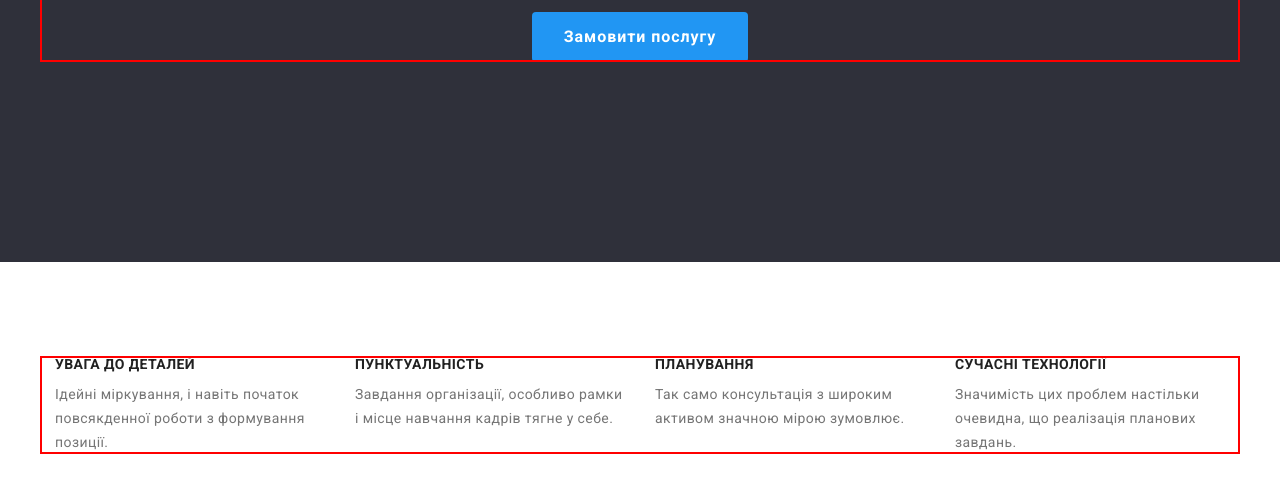
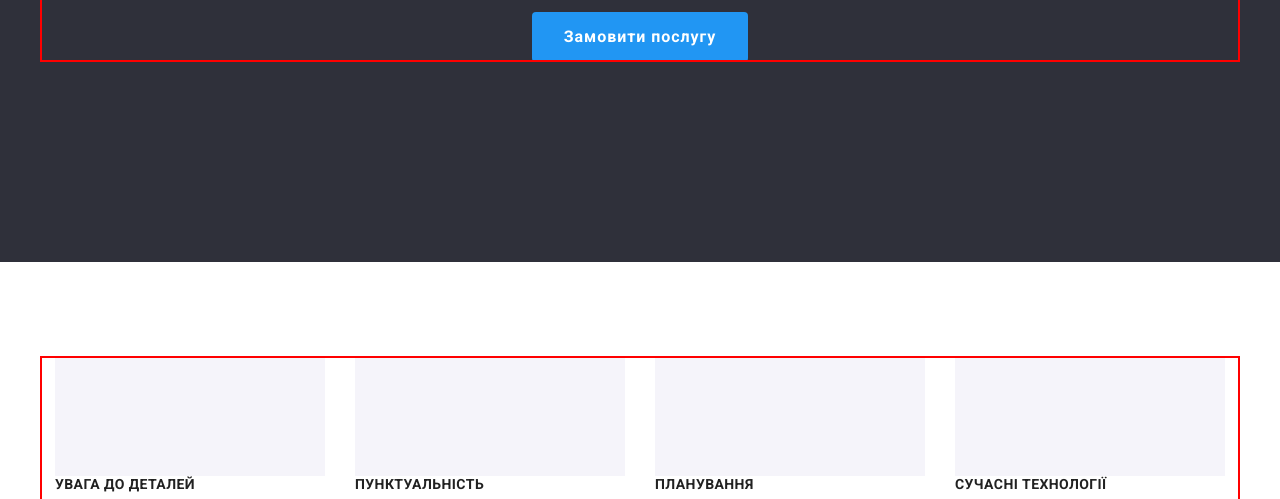
Before and after one commit to WeRelease/goit-markup-hw-03, a plain HTML site: page index.html in a window 1280 px wide. Shown: the part 419-918 px from the top of the page. Drawn offline with nearby package versions, Linux system fonts and the light colour scheme.

Commit message:
apd_bg_skills

```diff
--- a/css/styles.css
+++ b/css/styles.css
@@ -185,6 +185,16 @@ section {
   justify-content: center;
   margin-left: calc(-1 * var(--half-margin));
 }
+.skills-items::before {
+  display: block;
+  content: "";
+  height: 120px;
+  width: 270px;
+  background-size: contain;
+  background-repeat: no-repeat;
+  background-position: center;
+  background-color: var(--bg-second-color);
+}
 
 .skills-items {
   flex-basis: calc(100% / 4 - var(--half-margin));
@@ -363,11 +373,6 @@ address {
   border-radius: 4px;
 }
 
-/* [aria-current] {
-  color: var(--primary-white-color);
-  background: #2196f3;
-  border-radius: 4px;
-} */
 /*                ========Gallery UL========            */
 .list-features {
   display: flex;
--- a/index.html
+++ b/index.html
@@ -62,23 +62,23 @@
             <div class="container">
                 <h2 class="skills-title hiden-title">Секція скілів</h2>
                 <ul class="skills-list list">
-                    <li class="skills-items">
+                    <li class="skills-items icon-satellite">
                         <h3 class="skills-sub-title">УВАГА ДО ДЕТАЛЕЙ</h3>
                         <p class="skills-text">Ідейні міркування, і навіть початок повсякденної роботи з формування
                             позиції.
                         </p>
                     </li>
-                    <li class="skills-items">
+                    <li class="skills-items icon-clock">
                         <h3 class="skills-sub-title">ПУНКТУАЛЬНІСТЬ</h3>
                         <p class="skills-text">Завдання організації, особливо рамки і місце навчання кадрів тягне у
                             себе.
                         </p>
                     </li>
-                    <li class="skills-items">
+                    <li class="skills-items icon-mac">
                         <h3 class="skills-sub-title">ПЛАНУВАННЯ</h3>
                         <p class="skills-text">Так само консультація з широким активом значною мірою зумовлює.</p>
                     </li>
-                    <li class="skills-items">
+                    <li class="skills-items icon-astronaut">
                         <h3 class="skills-sub-title">СУЧАСНІ ТЕХНОЛОГІЇ</h3>
                         <p class="skills-text">Значимість цих проблем настільки очевидна, що реалізація планових
                             завдань.
```
